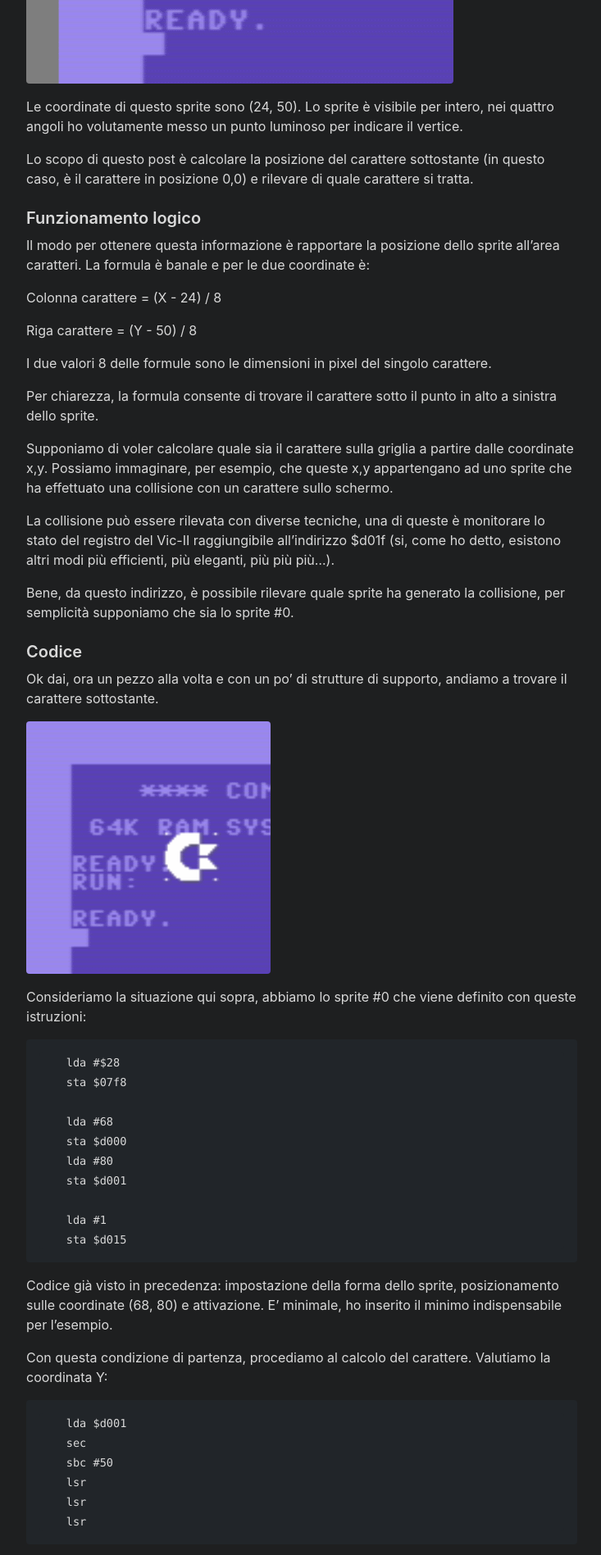
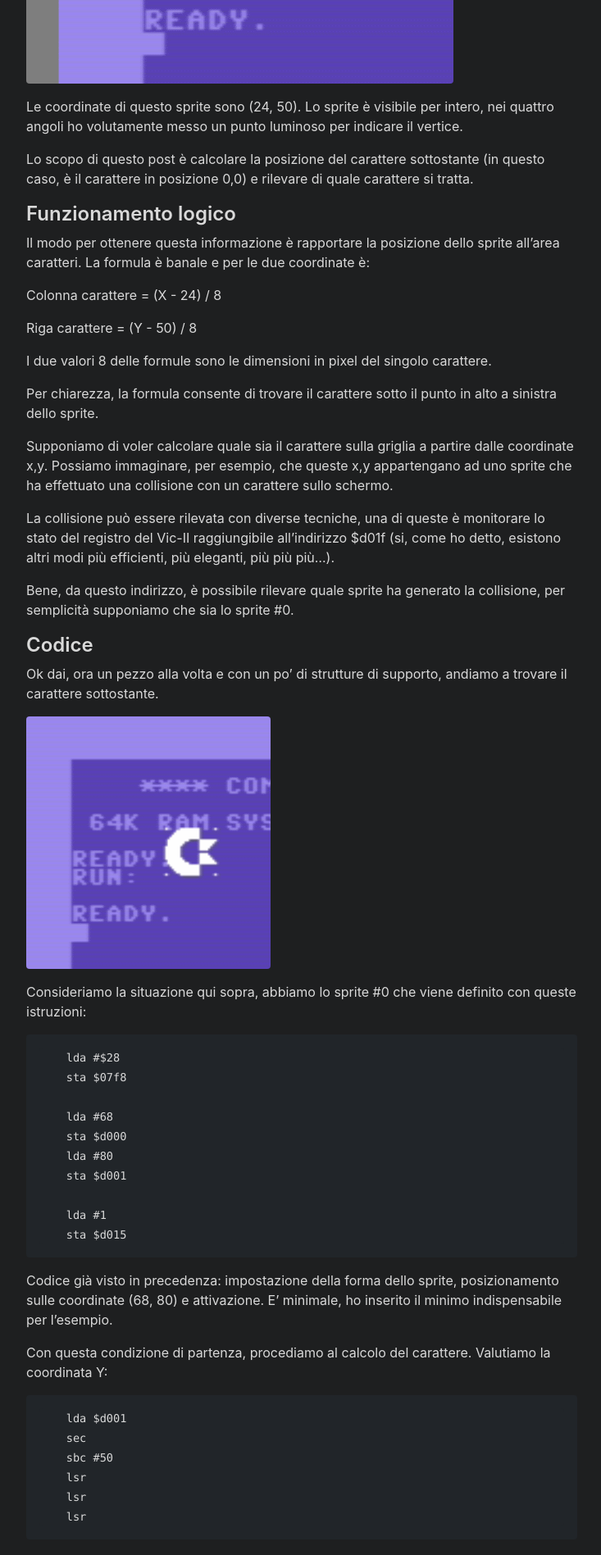
Before and after one commit to intoinside/intoinside.github.io, a Jekyll site: the page built from _posts/2022-06-29-carattere-sotto-sprite.md, in a window 1280 px wide. Shown: the part 751-2648 px from the top of the page at 82% size, without its empty margins (272-1005 px from the left). Built offline with Jekyll 4.4.1, drawn with Linux system fonts in a browser that asks for light colours.

```diff
--- a/_posts/2022-06-29-carattere-sotto-sprite.md
+++ b/_posts/2022-06-29-carattere-sotto-sprite.md
@@ -22,7 +22,7 @@ Lo scopo di questo post è calcolare la posizione del carattere sottostante
 (in questo caso, è il carattere in posizione 0,0) e rilevare di quale
 carattere si tratta.
 
-### Funzionamento logico
+## Funzionamento logico
 Il modo per ottenere questa informazione è rapportare la posizione dello sprite
 all'area caratteri.
 La formula è banale e per le due coordinate è:
@@ -49,7 +49,7 @@ più...).
 Bene, da questo indirizzo, è possibile rilevare quale sprite ha generato la
 collisione, per semplicità supponiamo che sia lo sprite #0.
 
-### Codice
+## Codice
 Ok dai, ora un pezzo alla volta e con un po' di strutture di supporto, andiamo
 a trovare il carattere sottostante.
 
@@ -179,7 +179,7 @@ un eventuale riporto all'hi-byte).
 Al termine di queste istruzioni, dentro ScreenPositionAddress abbiamo la
 locazione di memoria nella screen ram del carattere che ci interessa.
 
-### Listato finale
+## Listato finale
 Per comprendere meglio, di seguito ho scritto un listato che posiziona uno
 sprite e lo muove un pixel alla volta lungo l'asse orizzontale (con un
 rudimentale loop di attesa per rendere fluido e visibile il movimento).
```
